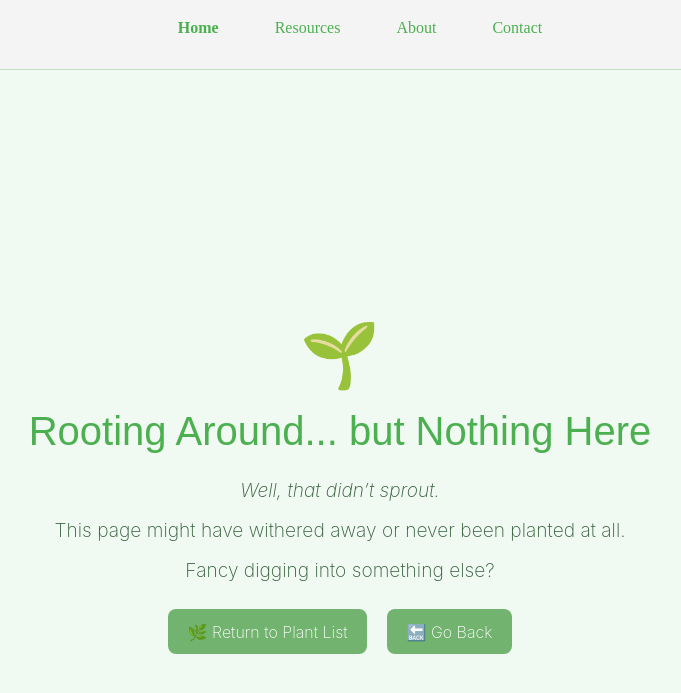
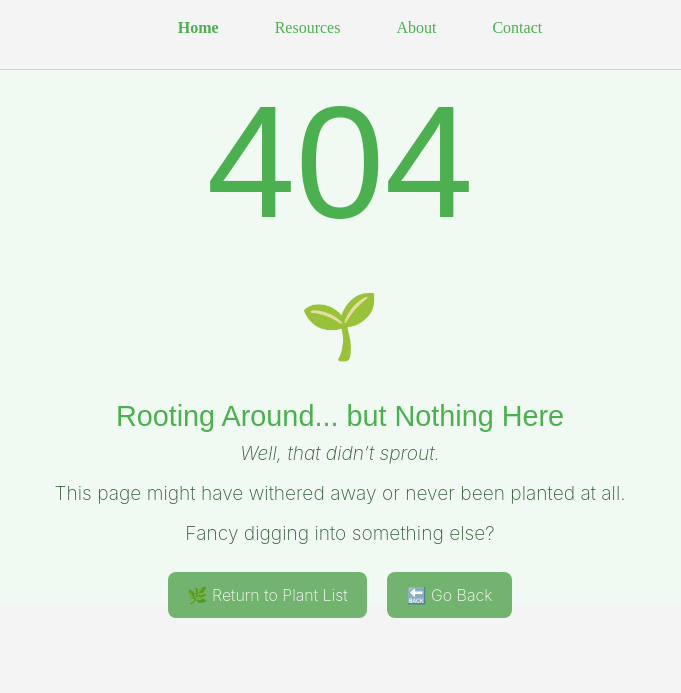
Before and after one commit to runwiththerhythm/growing-guide, a website: page 404.html in a window 1280 px wide. Shown: the part 163-856 px from the top of the page, without its empty margins (300-981 px from the left). After the commit the page ends 800 px from the top, so only its background shows below. Drawn offline with Linux system fonts and the light colour scheme; a web font is replaced by a local one.

Commit message:
Style 404 page

```diff
--- a/404.html
+++ b/404.html
@@ -1,8 +1,8 @@
 <!DOCTYPE html>
 <html lang="en">
 <head>
-  <meta charset="UTF-8" />
-  <meta name="viewport" content="width=device-width, initial-scale=1.0"/>
+  <meta charset="UTF-8">
+  <meta name="viewport" content="width=device-width, initial-scale=1.0">
   <title>404 - Page Not Found</title>
   <link rel="stylesheet" href="assets/css/style.css">
 </head>
@@ -29,8 +29,9 @@
       </nav>
 </header>
   <div class="error-container">
+    <h1>404</h1>
     <div class="emoji">🌱</div>
-    <h1>Rooting Around... but Nothing Here</h1>
+    <h2>Rooting Around... but Nothing Here</h2>
     <p><em>Well, that didn’t sprout.</em></p>
     <p>This page might have withered away or never been planted at all.</p>
     <p>Fancy digging into something else?</p>
--- a/assets/css/style.css
+++ b/assets/css/style.css
@@ -431,14 +431,15 @@ body {
     flex-direction: column;
     align-items: center;
     justify-content: center;
-    height: 100vh;
     background-color: #f0f9f2;
     text-align: center;
     color: #355e3b;
+    margin-top: 0;
+
   }
 
   .error-container h1 {
-    font-size: 2.5rem;
+    font-size: 10rem;
     margin-bottom: 1rem;
   }
 
```
